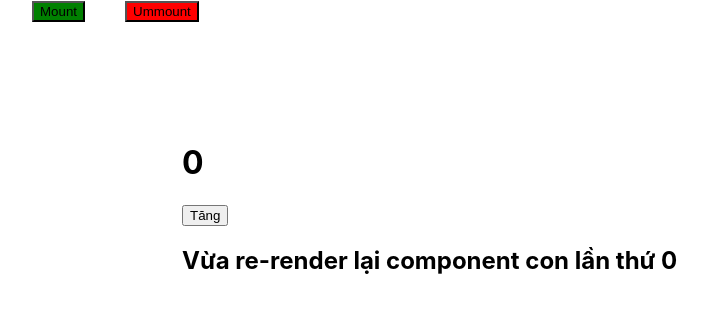
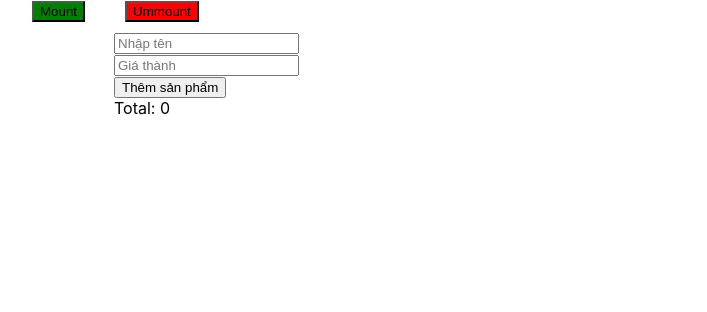
Before and after one commit to Mai-Tuyen/HookExample, a React (Create React App) app in the folder hookexample/: page / in a window 1280 px wide. Both pictures are taken after a click on the button "Mount". Shown: the top 312 px of the page, without its empty margins (168-875 px from the left). Built offline with nearby package versions, Linux system fonts and the light colour scheme.

Commit message:
update code
Signed-off-by: Mai Tuyen <maituyen4496@gmail.com>

```diff
--- a/hookexample/src/HookDemo/Dashbroad.jsx
+++ b/hookexample/src/HookDemo/Dashbroad.jsx
@@ -4,6 +4,7 @@ import UseLayoutEffectDemo from "./UseLayoutEffectDemo";
 import UseRefDemo from "./UseRefDemo";
 import ComponentCha from "./UseCallbackMemo/ComponentCha";
 import { useState } from "react";
+import UseMemoDemo from "./UseMemoDemo";
 const DashBroad = () => {
   const [isMount, setIsMount] = useState(false);
   return (
@@ -22,11 +23,12 @@ const DashBroad = () => {
       </button>
       <div style={{ marginLeft: 250 }}>
         {
-          //isMount &&  <UseStateDemo />
+          // isMount && <UseStateDemo />
           //isMount && <UseEffectDemo />
           // isMount && <UseLayoutEffectDemo/>
           //isMount && <UseRefDemo />
-          isMount && <ComponentCha/> // demo React.memo() và useCallBack();
+          // isMount && <ComponentCha /> // demo React.memo() và useCallBack();
+          isMount && <UseMemoDemo />
         }
       </div>
     </>
--- a/hookexample/src/HookDemo/UseCallbackMemo/ComponentCha.jsx
+++ b/hookexample/src/HookDemo/UseCallbackMemo/ComponentCha.jsx
@@ -1,25 +1,30 @@
-import {useState, useEffect, memo, useCallback} from 'react';
-import ComponentCon from './ComponentCon';
+import { useState, useEffect, memo, useCallback } from "react";
+import ComponentCon from "./ComponentCon";
 const ComponentCha = () => {
-    const [count, setCount] = useState(0);
-    console.log(typeof(count));
-    const handleIncrease = () => { // đây là 1 biến kiểu tham chiếu, khi component re-render sẽ tạo 1 tham chiếu khác (object, array, function)
-        setCount(count + 1);
-    }
+  const [count, setCount] = useState(0);
+  const [obj, setObject] = useState({ a: 1, b: 2 });
+  console.log(typeof count);
+  //   const handleIncrease = () => {
+  //     // đây là 1 biến kiểu tham chiếu, khi component re-render sẽ tạo 1 tham chiếu khác (object, array, function)
+  //     setCount(count + 1);
+  //   };
 
-    // const handleIncrease = useCallback(()=> { // lưu lại 1 tham chiếu ra ngoài phạm vi component, nếu deps là [] hoặc không thay đổi thì lần re-render tiếp theo vẫn trả về tham chiếu trước đó.
-    //     // setCount(count + 1); // --> viết như này trong useCallback nó ko chạy đâu, mỗi tham chiếu của 1 function chỉ nhận dc 1 giá trị của state lúc khởi tạo phạm vi thôi
-    //     setCount(prevCount => prevCount + 1);
-    // },[])
+  const handleIncrease = useCallback(() => {
+    // lưu lại 1 tham chiếu ra ngoài phạm vi component, nếu deps là [] hoặc không thay đổi thì lần re-render tiếp theo vẫn trả về tham chiếu trước đó.
+    // setCount(count + 1); // --> viết như này trong useCallback nó ko chạy đâu, mỗi tham chiếu của 1 function chỉ nhận dc 1 giá trị của state lúc khởi tạo phạm vi thôi  (bất kể cả state là value type hay reference type)
+    debugger;
+    setCount((prevCount) => prevCount + 1);
+    setObject({ ...obj, a: obj.a + 1 });
+  }, []);
 
-    return (
-        <div style={{padding: '100px 100px'}}>
-            <h1>{count}</h1>
-            {/* <button onClick={handleIncrease}>Tăng</button>
+  return (
+    <div style={{ padding: "100px 100px" }}>
+      <h1>{count}</h1>
+      {/* <button onClick={handleIncrease}>Tăng</button>
             <ComponentCon/> */}
-            <ComponentCon onIncrease={handleIncrease}/>
-        </div>
-    )
-}
+      <ComponentCon onIncrease={handleIncrease} />
+    </div>
+  );
+};
 
 export default ComponentCha;
--- /dev/null
+++ b/hookexample/src/HookDemo/UseMemoDemo.jsx
@@ -0,0 +1,58 @@
+import { useState, useMemo, useEffect } from "react";
+const UseMemoDemo = () => {
+  const [name, setName] = useState("");
+  const [price, setPrice] = useState("");
+  const [products, setProducts] = useState([]);
+
+  const handleSubmit = () => {
+    setProducts([
+      ...products,
+      {
+        name,
+        price: Number(price),
+      },
+    ]);
+  };
+
+  //   const total = products.reduce((result, item) => {
+  //     console.log("Tính toán lại");
+  //     return result + item.price;
+  //   }, 0);
+
+  const total = useMemo(() => {
+    console.log("Tính toán lại");
+    const result = products.reduce((result, item) => {
+      return result + item.price;
+    }, 0);
+    return result;
+  }, [products]);
+
+  return (
+    <div style={{ padding: "10px 32px" }}>
+      <input
+        value={name}
+        placeholder="Nhập tên"
+        onChange={(e) => setName(e.target.value)}
+      />
+      <br />
+      <input
+        value={price}
+        placeholder="Giá thành"
+        onChange={(e) => setPrice(e.target.value)}
+      />
+      <br />
+      <button onClick={handleSubmit}>Thêm sản phẩm</button>
+      <br />
+      Total: {total}
+      <ul>
+        {products?.map((item, index) => (
+          <li key={index}>
+            {item?.name} - {item?.price}
+          </li>
+        ))}
+      </ul>
+    </div>
+  );
+};
+
+export default UseMemoDemo;
--- a/hookexample/src/HookDemo/UseStateDemo.jsx
+++ b/hookexample/src/HookDemo/UseStateDemo.jsx
@@ -1,17 +1,17 @@
 import { useState } from "react";
 const USeStateDemo = () => {
-  const [count1, setCount1] = useState(1);
-  const [count2, setCount2] = useState(1);
+  const [count1, setCount1] = useState({ a: { b: 1, c: 0, d: 3 }, e: "tuyến" });
   const handleCount1 = () => {
-    // setCount1(count1 + 1)
-    // setCount1(count1 + 1)
-    // setCount1(count1 + 1)
-    setCount1((prevState) => {
-      return prevState + 1;
-    });
-    checkChanLe();
+    setCount1({ ...count1, a: { ...count1.a, c: count1.a.c + 1 } });
+    setCount1({ ...count1, a: { ...count1.a, c: count1.a.c + 1 } });
+    setCount1({ ...count1, a: { ...count1.a, c: count1.a.c + 1 } });
+
+    // setCount1((prevState) => {
+    //   return prevState + 1;
+    // });
     // setCount1(prevState => prevState +1)
     // setCount1(prevState => prevState + 1)
+    checkChanLe();
   };
 
   const checkChanLe = () => {
@@ -23,9 +23,7 @@ const USeStateDemo = () => {
   console.log("Vừa render lại component !!!!!!");
   return (
     <div style={{ margin: "auto" }}>
-      <h1>
-        {count1} | {count2}
-      </h1>
+      <h1>{JSON.stringify(count1)}</h1>
       <button onClick={handleCount1}> + </button>
     </div>
   );
```
Also changed, not shown: hookexample/src/index.js (+6 -6 lines).
